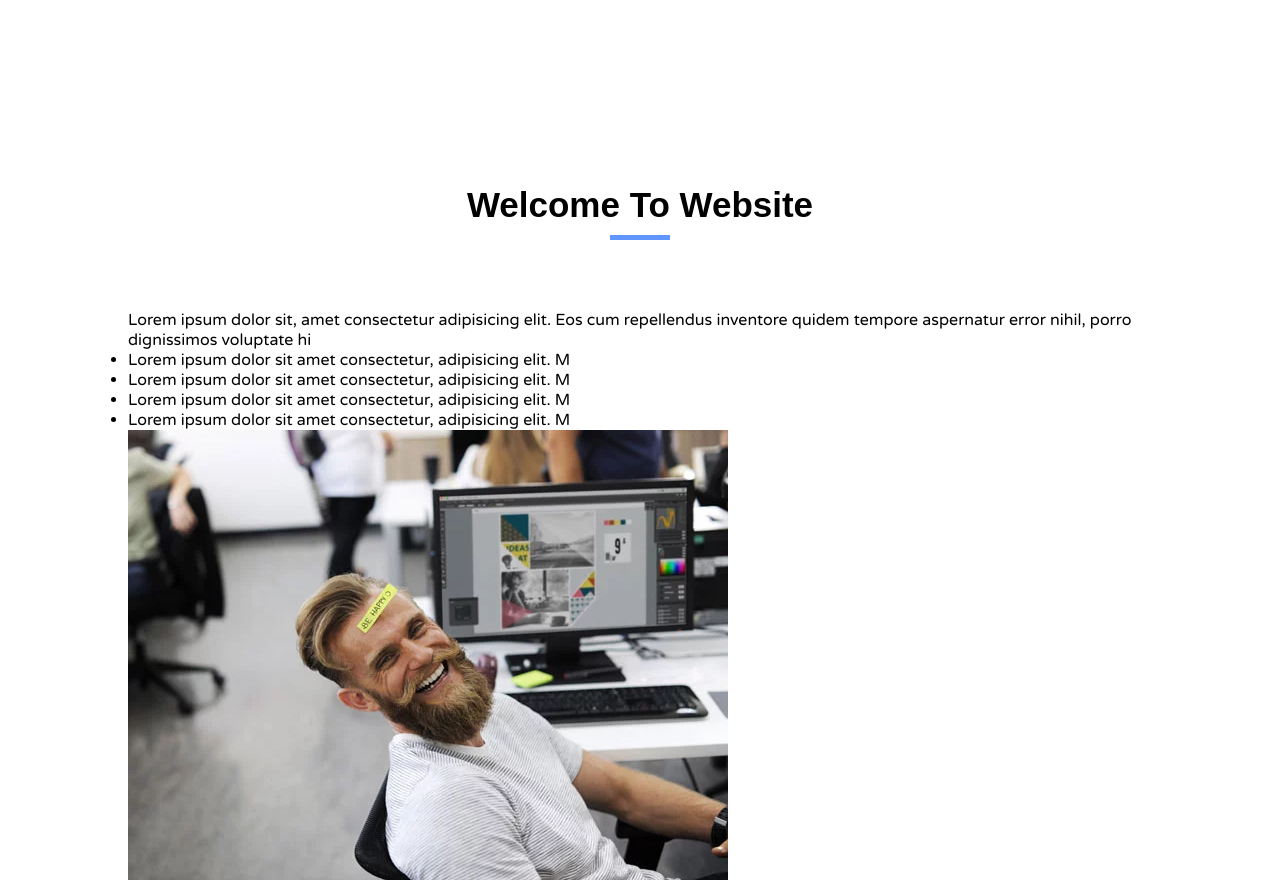
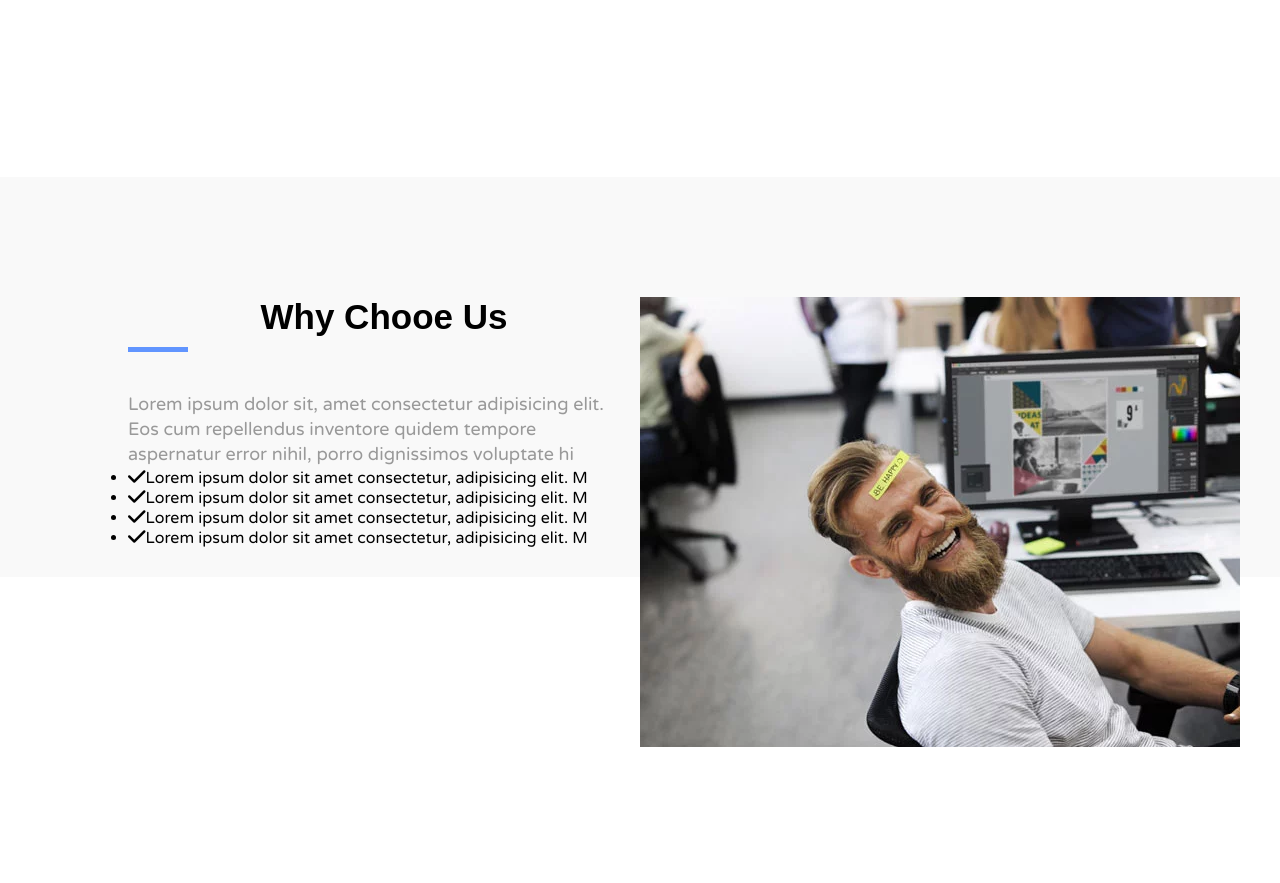
Before and after one commit to saidiii111/Template-1-new, a plain HTML site: page index.html in a window 1280 px wide. Shown: the part 2678-3561 px from the top of the page. After the commit the page ends 3425 px from the top, so only its background shows below. Drawn offline with Linux system fonts and the light colour scheme.

Commit message:
Service Section editing and styling

```diff
--- a/css/style.css
+++ b/css/style.css
@@ -86,9 +86,9 @@ body {
   font-family: "Varela Round", sans-serif;
 }
 
-/* .clear {
+.clear {
   clear: both;
-} */
+}
 
 h1,
 h2,
@@ -413,12 +413,29 @@ a {
 
 /* Service Section */
 .service {
-  margin-top: 8em;
+  margin-top: 15em;
+  background-color: #f9f9f9;
 }
 
+.service-item {
+  width: 50%;
+  float: left;
+}
 
+.service-item .section-header {
+  text-align: center;
+}
 
+.service-item .section-header .line {
+  margin: 0 0 40px 0;
+}
 
+.service-item-desc {
+  padding-right: 20px;
+  color: #999;
+  line-height: 1.4;
+  font-size: 18px;
+}
 
 /* Prices Section */
 /* Team Section */
--- a/index.html
+++ b/index.html
@@ -223,28 +223,35 @@
         <div class="container">
             <div class="service-item service-left">
                 <div class="section-header">
-                    <h2 class="section-title">welcome to website</h2>
+                    <h2 class="section-title">why chooe us</h2>
                     <span class="line"></span>
                 </div> <!-- ./section-header -->
                 <p class="service-item-desc"> Lorem ipsum dolor sit, amet consectetur adipisicing elit. Eos cum
                     repellendus inventore quidem tempore aspernatur error nihil, porro dignissimos voluptate hi </p>
                 <ul class="service-list">
-                    <li>Lorem ipsum dolor sit amet consectetur, adipisicing elit. M</li>
-                    <li>Lorem ipsum dolor sit amet consectetur, adipisicing elit. M</li>
-                    <li>Lorem ipsum dolor sit amet consectetur, adipisicing elit. M</li>
-                    <li>Lorem ipsum dolor sit amet consectetur, adipisicing elit. M</li>
+                    <li><i class="fa fa-check fa-lg"></i>Lorem ipsum dolor sit amet consectetur, adipisicing elit. M
+                    </li>
+                    <li><i class="fa fa-check fa-lg"></i>Lorem ipsum dolor sit amet consectetur, adipisicing elit. M
+                    </li>
+                    <li> <i class="fa fa-check fa-lg"></i>Lorem ipsum dolor sit amet consectetur, adipisicing elit. M
+                    </li>
+                    <li><i class="fa fa-check fa-lg"></i>Lorem ipsum dolor sit amet consectetur, adipisicing elit. M
+                    </li>
                 </ul> <!-- ./service-list -->
             </div> <!-- ./service-item -->
             <div class="service-item">
                 <div class="service-item-img">
                     <img src="images/about/about1.webp" alt="code">
                 </div>
+                <!--
                 <ul>
                     <li></li>
                     <li></li>
                     <li></li>
                 </ul>
+                -->
             </div>
+            <div class="clear"></div>
         </div> <!-- ./container -->
 
     </div> <!-- ./service -->
```
